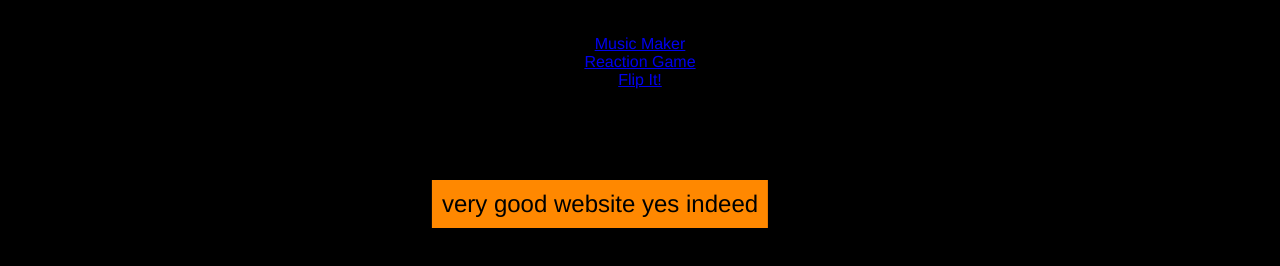
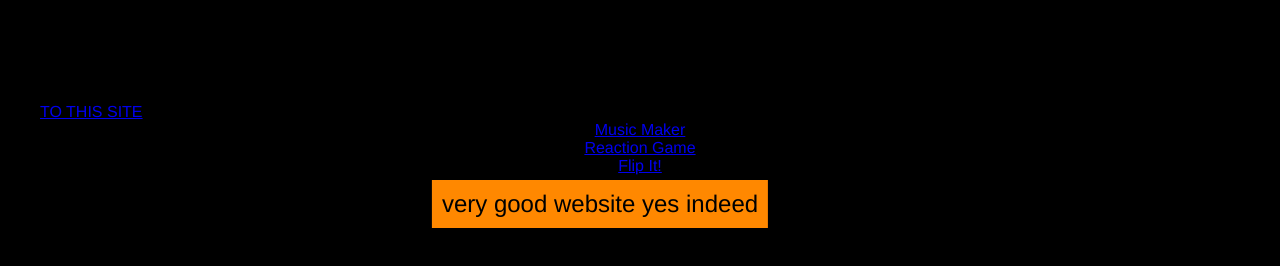
Before and after one commit to MaxNiftyNine/MaxNiftyNine.github.io, a plain HTML site: page index.html in a window 1280 px wide. Shown: the part 396-662 px from the top of the page. Drawn offline with Linux system fonts and the light colour scheme.

Commit message:
max.katsbek.com

```diff
--- a/index.html
+++ b/index.html
@@ -163,6 +163,9 @@
     </script>
 
     <br>
+    <p>THIS SITE IS MOVING!!!!!!!</p>
+    <br>
+    <a href="https://max.katsbek.com" id="element2" class="myButton" onClick="javascript:changeText(1)">TO THIS SITE</a>
     <center>
         <a href="MusicMaker/" id="element2" class="myButton" onClick="javascript:changeText(1)">Music Maker</a>
     </center>
```
Also changed, not shown: 2 other files.
